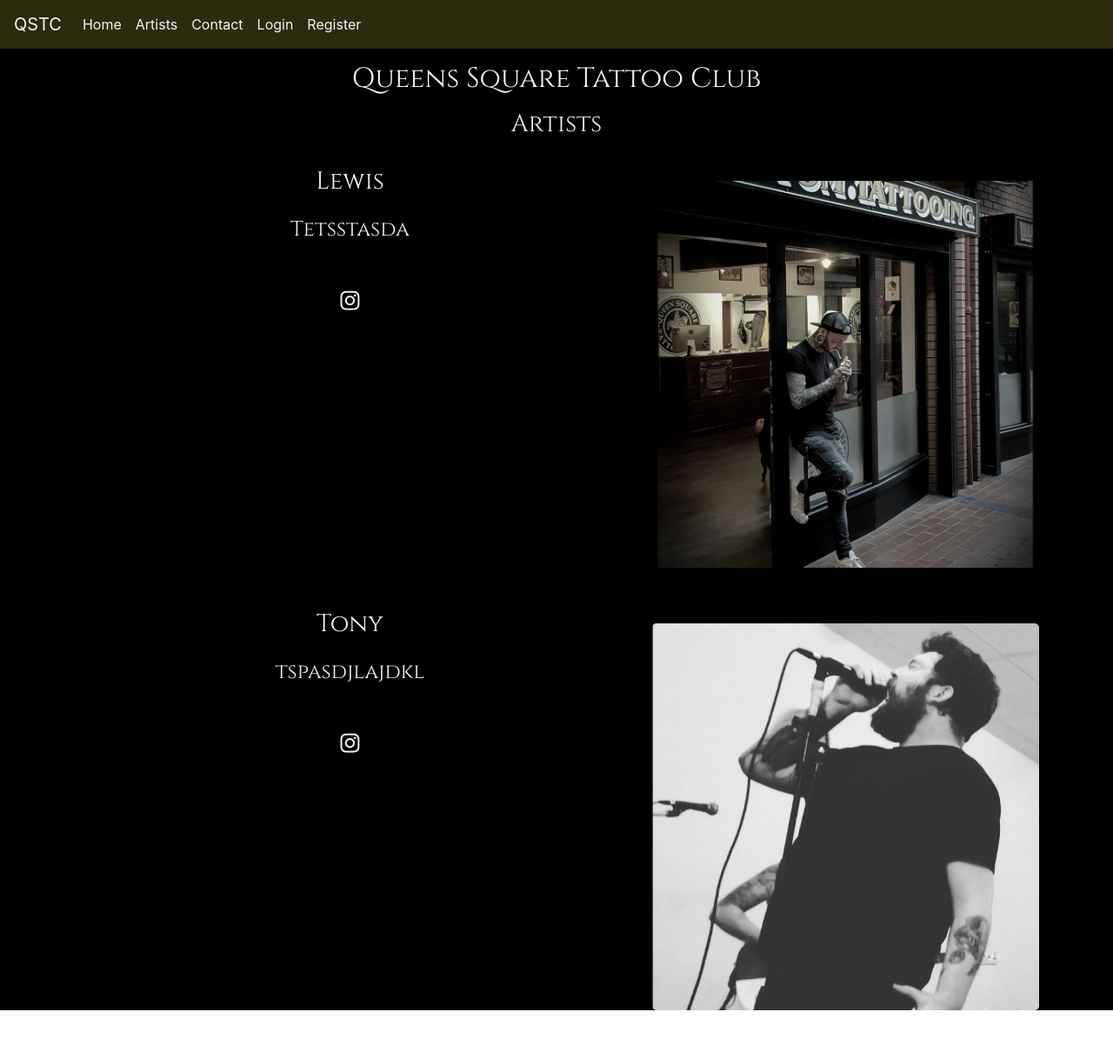
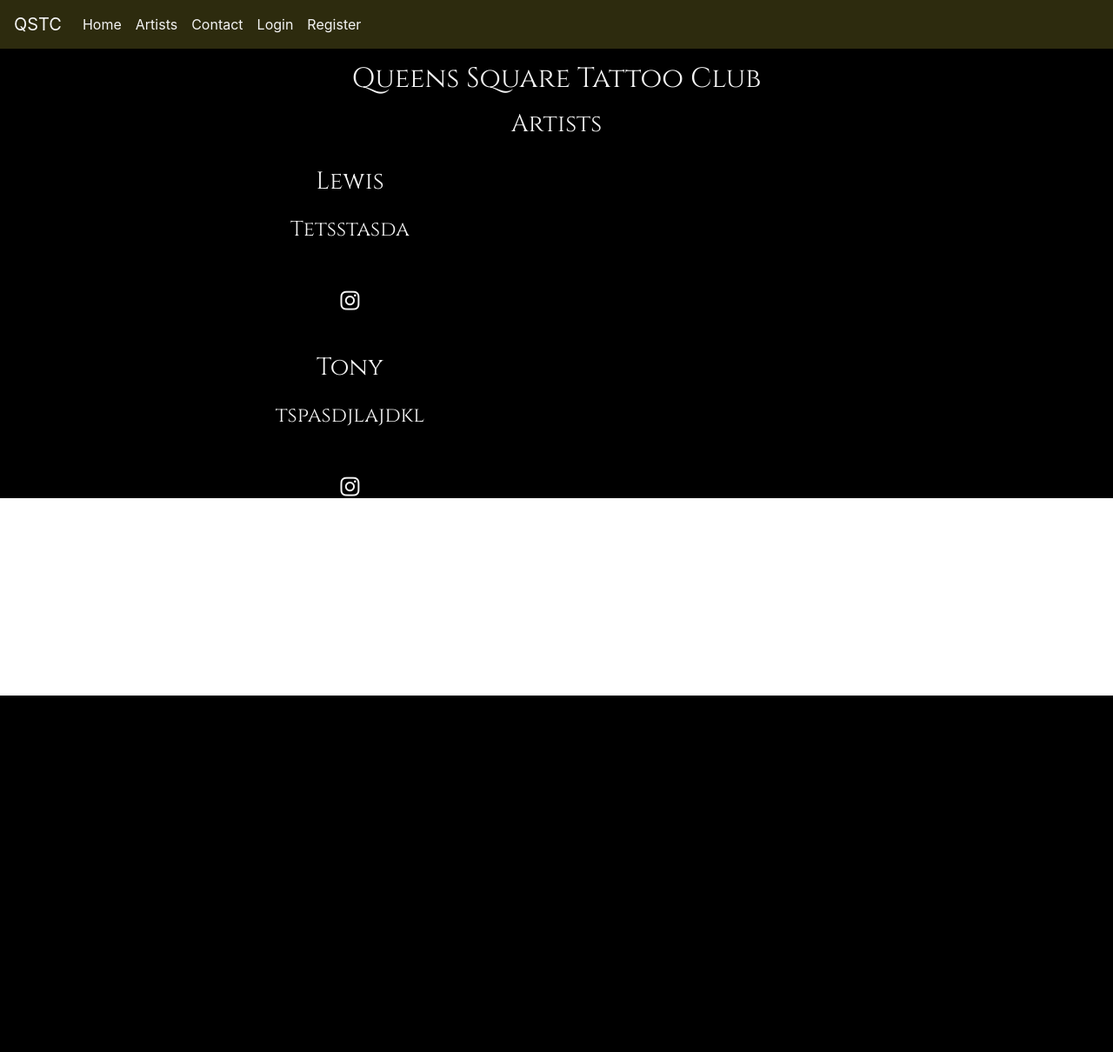
Before and after one commit to JackSnowdon/QSTC, a Django app: page /home/artist/ in a window 1280 px wide. Shown: the whole page at 87% size. After the commit the page ends 800 px from the top, so only its background shows below. Run offline with Django 3.2, Linux system fonts and the light colour scheme; data comes from the database, SQL or seed files in the repository; some libraries are stand-ins or nearby versions.

Commit message:
Removed img from artist until it's serving on prod

```diff
--- a/home/templates/artists.html
+++ b/home/templates/artists.html
@@ -23,7 +23,7 @@
             </div>
         </div>
         <div class="col-md-5 col-12">
-            <img class="img-fluid detail-img" src="{{ MEDIA_URL }}{{ a.image }}">
+            <!-- <img class="img-fluid detail-img" src="{{ MEDIA_URL }}{{ a.image }}"> -->
             <br>
         </div>
     </div>
```
